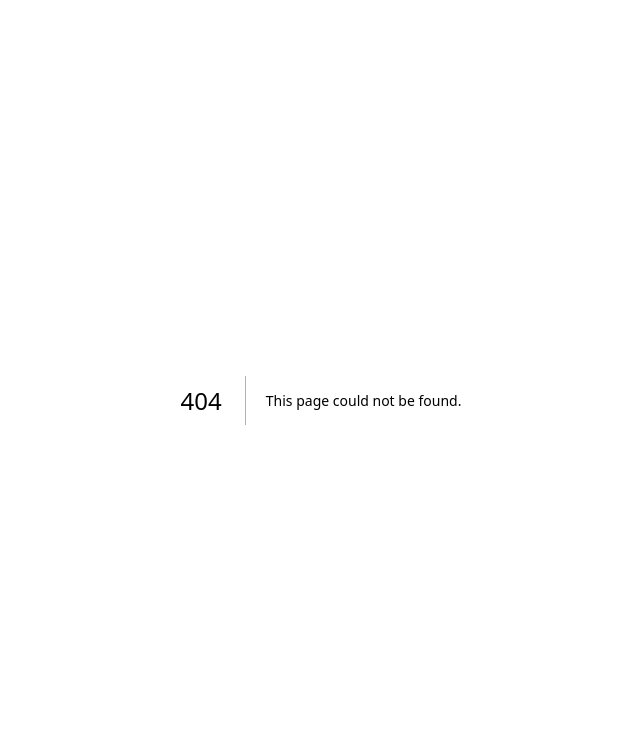
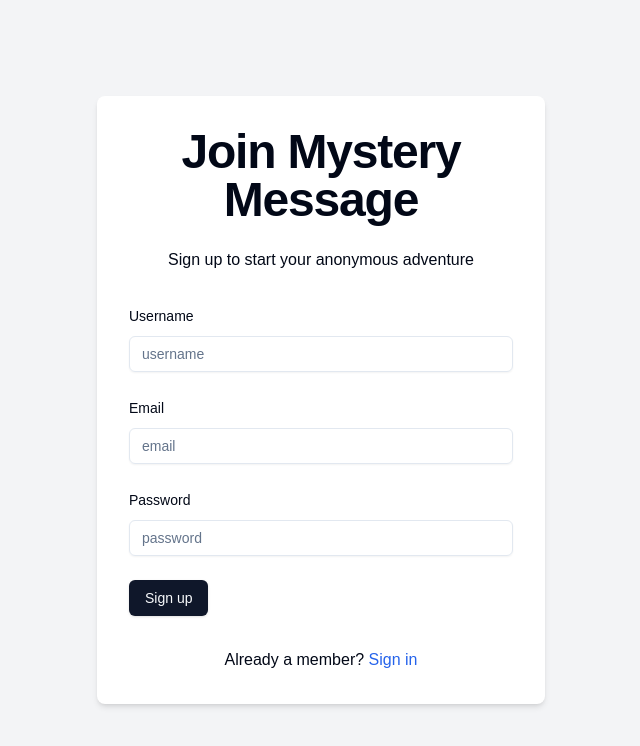
Before and after one commit to parves371/pulsewave-nextjs, a Next.js app: page /sign-up in a window 1280 px wide. Before the commit this address had no page. Shown: the top 746 px of the page, without its empty margins (319-959 px from the left). Built offline with nearby package versions, Linux system fonts and the light colour scheme.

Commit message:
emplement signup  route in frontend

```diff
--- a/src/app/(auth)/sign-in/page.tsx
+++ b/src/app/(auth)/sign-in/page.tsx
@@ -1,61 +1,9 @@
-"use client";
-import { zodResolver } from "@hookform/resolvers/zod";
-import { useForm } from "react-hook-form";
-import * as z from "zod";
-import Link from "next/link";
-import { useDebounceValue } from "usehooks-ts";
-import { useToast } from "@/hooks/use-toast";
-import { useEffect, useState } from "react";
-import { useRouter, useRouter } from "next/navigation";
-import { signUpSchema } from "@/schemas/signUpSchema";
+import React from 'react'
 
-import axios, { AxiosError } from "axios";
-import { ApiResponse } from "@/types/apiResponse";
-const page = () => {
-  const [username, setUsername] = useState("");
-  const [usernameMessage, setUsernameMessage] = useState("");
-  const [isCheckigUsername, setIsCheckingUsername] = useState(false);
-  const [isSubmitting, setIsSubmitting] = useState(false);
+function page() {
+  return (
+    <div>page</div>
+  )
+}
 
-  const debouncedUsername = useDebounceValue(username, 300);
-  const { toast } = useToast();
-  const useRouter = useRouter();
-
-  // zod impletation
-  const form = useForm<z.infer<typeof signUpSchema>>({
-    resolver: zodResolver(signUpSchema),
-    defaultValues: {
-      username: "",
-      email: "",
-      password: "",
-    },
-  });
-
-  useEffect(() => {
-    const userCheckUniqueUsername = async () => {
-      if (debouncedUsername) {
-        setIsCheckingUsername(true);
-        setUsernameMessage("");
-        try {
-          const res = await axios.get(
-            `/api/check-username?username=${debouncedUsername}`
-          );
-
-          setUsernameMessage(res?.data?.message);
-        } catch (error) {
-          const axiosError = error as AxiosError<ApiResponse>;
-          setUsernameMessage(
-            axiosError.response?.data?.message ?? "Error Checking Username"
-          );
-        } finally {
-          setIsCheckingUsername(false);
-        }
-      }
-    };
-    userCheckUniqueUsername();
-  }, [debouncedUsername]);
-
-  return <div>page</div>;
-};
-
-export default page;
+export default page
--- /dev/null
+++ b/src/app/(auth)/sign-up/page.tsx
@@ -0,0 +1,186 @@
+"use client";
+import { useToast } from "@/hooks/use-toast";
+import { signUpSchema } from "@/schemas/signUpSchema";
+import { zodResolver } from "@hookform/resolvers/zod";
+import { Loader2 } from "lucide-react";
+import Link from "next/link";
+import { useRouter } from "next/navigation";
+import { useEffect, useState } from "react";
+import { useForm } from "react-hook-form";
+import { useDebounceCallback } from "usehooks-ts";
+import * as z from "zod";
+
+import { Button } from "@/components/ui/button";
+import {
+  Form,
+  FormControl,
+  FormField,
+  FormItem,
+  FormLabel,
+  FormMessage,
+} from "@/components/ui/form";
+import { Input } from "@/components/ui/input";
+import { ApiResponse } from "@/types/apiResponse";
+import axios, { AxiosError } from "axios";
+const Page = () => {
+  const [username, setUsername] = useState("");
+  const [usernameMessage, setUsernameMessage] = useState("");
+  const [isCheckingUsername, setIsCheckingUsername] = useState(false);
+
+  const [isSubmitting, setIsSubmitting] = useState(false);
+
+  const debounced = useDebounceCallback(setUsername, 300);
+  const { toast } = useToast();
+  const router = useRouter();
+
+  // zod impletation
+  const form = useForm<z.infer<typeof signUpSchema>>({
+    resolver: zodResolver(signUpSchema),
+    defaultValues: {
+      username: "",
+      email: "",
+      password: "",
+    },
+  });
+
+  useEffect(() => {
+    const userCheckUniqueUsername = async () => {
+      if (username) {
+        setIsCheckingUsername(true);
+        setUsernameMessage("");
+        try {
+          const res = await axios.get(
+            `/api/check-username?username=${username}`
+          );
+
+          setUsernameMessage(res?.data?.message);
+        } catch (error) {
+          const axiosError = error as AxiosError<ApiResponse>;
+          setUsernameMessage(
+            axiosError.response?.data?.message ?? "Error Checking Username"
+          );
+        } finally {
+          setIsCheckingUsername(false);
+        }
+      }
+    };
+    userCheckUniqueUsername();
+  }, [username]);
+
+  const onSubmit = async (values: z.infer<typeof signUpSchema>) => {
+    setIsSubmitting(true);
+    try {
+      const res = await axios.post<ApiResponse>("/api/sign-up", values);
+      toast({
+        title: "Account created.",
+        description: res?.data?.message,
+      });
+      router.replace(`/verify/${username}`);
+    } catch (error) {
+      const axiosError = error as AxiosError<ApiResponse>;
+      toast({
+        title: "signup failed",
+        description:
+          axiosError.response?.data?.message ?? "error creating account",
+        variant: "destructive",
+      });
+    } finally {
+      setIsSubmitting(false);
+    }
+  };
+
+  return (
+    <div className="flex justify-center items-center min-h-screen bg-gray-100">
+      <div className="w-full max-w-md p-8 space-y-8 bg-white rounded-lg shadow-md">
+        <div className="text-center">
+          <h1 className="text-4xl font-extrabold tracking-tight lg:text-5xl mb-6">
+            Join Mystery Message
+          </h1>
+          <p className="mb-4">Sign up to start your anonymous adventure</p>
+        </div>
+        <Form {...form}>
+          <form onSubmit={form.handleSubmit(onSubmit)} className="space-y-6">
+            <FormField
+              name="username"
+              control={form.control}
+              render={({ field }) => (
+                <FormItem>
+                  <FormLabel>Username</FormLabel>
+                  <FormControl>
+                    <Input
+                      placeholder="username"
+                      {...field}
+                      onChange={(e) => {
+                        field.onChange(e);
+                        debounced(e.target.value);
+                      }}
+                    />
+                  </FormControl>
+                  {isCheckingUsername && <Loader2 className="animate-spin" />}
+                  {usernameMessage && (
+                    <p
+                      className={`text-sm ${
+                        usernameMessage === "username available"
+                          ? "text-green-500"
+                          : "text-red-500"
+                      }`}
+                    >
+                      {usernameMessage}
+                    </p>
+                  )}
+                  <FormMessage />
+                </FormItem>
+              )}
+            />
+            <FormField
+              name="email"
+              control={form.control}
+              render={({ field }) => (
+                <FormItem>
+                  <FormLabel>Email</FormLabel>
+                  <FormControl>
+                    <Input placeholder="email" {...field} />
+                  </FormControl>
+                  <FormMessage />
+                </FormItem>
+              )}
+            />
+            <FormField
+              name="password"
+              control={form.control}
+              render={({ field }) => (
+                <FormItem>
+                  <FormLabel>Password</FormLabel>
+                  <FormControl>
+                    <Input type="password" placeholder="password" {...field} />
+                  </FormControl>
+                  <FormMessage />
+                </FormItem>
+              )}
+            />
+
+            <Button type="submit" disabled={isSubmitting}>
+              {isSubmitting ? (
+                <>
+                  <Loader2 className="mr-2 h-4 w-4 animate-spin" /> please wait
+                </>
+              ) : (
+                "Sign up"
+              )}
+            </Button>
+          </form>
+        </Form>
+        <div className="text-center mt-4">
+          <p>
+            Already a member?{" "}
+            <Link href="/sign-in" className="text-blue-600 hover:text-blue-800">
+              Sign in
+            </Link>
+          </p>
+        </div>
+      </div>
+    </div>
+  );
+};
+
+export default Page;
--- /dev/null
+++ b/src/components/ui/input.tsx
@@ -0,0 +1,25 @@
+import * as React from "react"
+
+import { cn } from "@/lib/utils"
+
+export interface InputProps
+  extends React.InputHTMLAttributes<HTMLInputElement> {}
+
+const Input = React.forwardRef<HTMLInputElement, InputProps>(
+  ({ className, type, ...props }, ref) => {
+    return (
+      <input
+        type={type}
+        className={cn(
+          "flex h-9 w-full rounded-md border border-input bg-transparent px-3 py-1 text-sm shadow-sm transition-colors file:border-0 file:bg-transparent file:text-sm file:font-medium file:text-foreground placeholder:text-muted-foreground focus-visible:outline-none focus-visible:ring-1 focus-visible:ring-ring disabled:cursor-not-allowed disabled:opacity-50",
+          className
+        )}
+        ref={ref}
+        {...props}
+      />
+    )
+  }
+)
+Input.displayName = "Input"
+
+export { Input }
```
Also changed, not shown: 1 other file (tests, documents, lock files or other folders).
